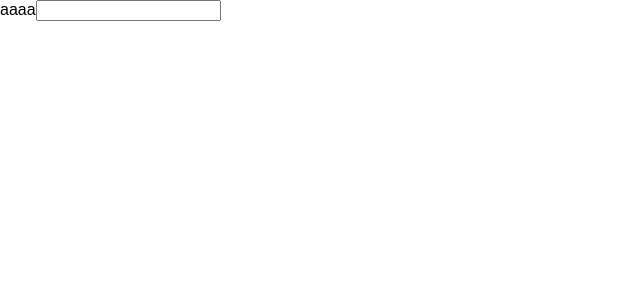
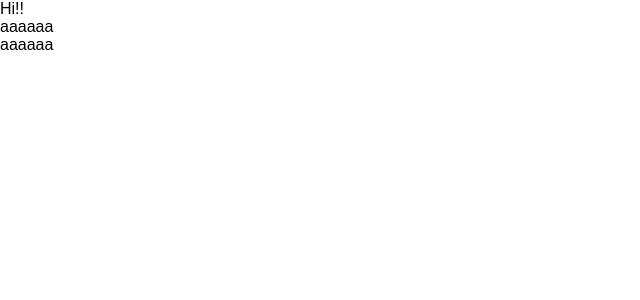
Before and after one commit to tsurumi000000/react-redux, a React (Create React App) app: page / in a window 1280 px wide. Shown: the top 300 px of the page, without its empty margins (0-640 px from the left). Built offline with nearby package versions, Linux system fonts and the light colour scheme.

Commit message:
learn componets

```diff
--- a/src/App.js
+++ b/src/App.js
@@ -1,14 +1,31 @@
 import React, { Component } from 'react'
 
-class App extends Component {
-  render() {
-    return (
-      <React.Fragment>
-        <label htmlFor="bar">aaaa</label>
-        <input type="text" onChange={() => { console.log("hi!!") }}></input>
-      </React.Fragment>
-    );
-  }
+// クラス Component
+// class App extends Component {
+//   render() {
+//     return (
+//       <React.Fragment>
+//         <label htmlFor="bar">aaaa</label>
+//         <input type="text" onChange={() => { console.log("hi!!") }}></input>
+//       </React.Fragment>
+//     );
+//   }
+// }
+
+
+// 関数component
+const App = () => {
+  return (
+    <div>
+      Hi!!
+      <Cat />
+      <Cat />
+    </div>
+  )
+}
+
+const Cat = () => {
+  return <div>aaaaaa</div>
 }
 
 export default App;
```
